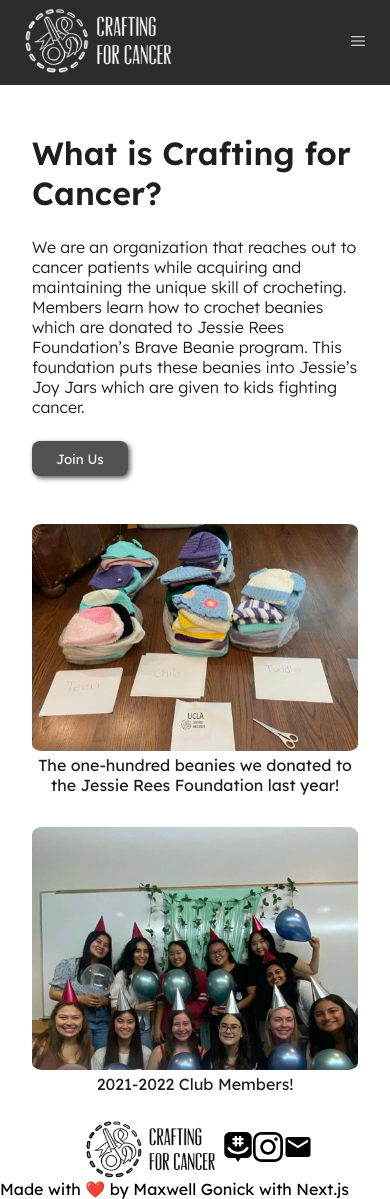
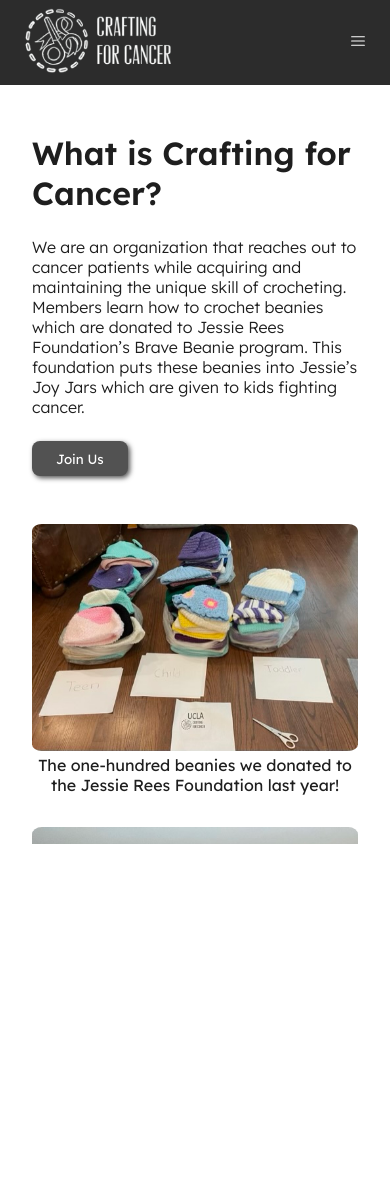
Before and after one commit to maxgonick/ucla-crafting-for-cancer-next, a Next.js app: page / in a window 390 px wide. After the commit the page ends 844 px from the top, so only its background shows below. Built offline with nearby package versions, Linux system fonts and the light colour scheme.

Commit message:
Position in index

```diff
--- a/components/Footer.tsx
+++ b/components/Footer.tsx
@@ -5,11 +5,13 @@
 import blackLogo from "@/public/black-logo.png";
 import styles from "../styles/Footer.module.css";
 
-type Props = {};
+interface Props {
+  className?: string;
+}
 
-const Footer = (props: Props) => {
+const Footer: React.FC<Props> = (props: Props) => {
   return (
-    <div className={styles.main}>
+    <div className={(styles.main, props.className)}>
       <div className={styles.icons}>
         <Image src={blackLogo} alt="logo" height={65} />
         <SiGroupme size={30} />
--- a/components/Navbar.tsx
+++ b/components/Navbar.tsx
@@ -3,38 +3,19 @@
 import Link from "next/link";
 import Image from "next/image";
 import whiteLogo from "@/public/white-logo-redone.png";
-import { Lexend } from "next/font/google";
 import { RxHamburgerMenu } from "react-icons/rx/";
 import { debug } from "console";
-
-const lexend = Lexend({
-  subsets: ["latin"],
-});
 
 type Props = {};
 
 const Navbar = (props: Props) => {
-  const [isOpen, setOpen] = useState(false);
+  const [isOpen, setOpen] = useState<Boolean>(false);
   const [height, setHeight] = useState<Number>();
   const toggleMenu = (): void => {
     setOpen(!isOpen);
   };
-  // const navbarRef = useRef<HTMLDivElement>(null);
-
-  // const getHeight = (): void => {
-  //   if (navbarRef) {
-  //     const newHeight = navbarRef.current?.offsetHeight;
-  //     console.log(newHeight);
-  //     setHeight(newHeight);
-  //   }
-  // };
-
-  // useEffect(() => {
-  //   console.log("ran!");
-  //   getHeight();
-  // }, [isOpen]);
   return (
-    <div className={lexend.className}>
+    <div>
       <nav className={styles.navbar}>
         <Link href="/">
           <Image
--- a/pages/_app.tsx
+++ b/pages/_app.tsx
@@ -1,7 +1,14 @@
 import "@/styles/globals.css";
 import type { AppProps } from "next/app";
 
+import { Lexend } from "next/font/google";
+
+const lexend = Lexend({ subsets: ["latin"] });
 
 export default function App({ Component, pageProps }: AppProps) {
-  return <Component {...pageProps} />;
+  return (
+    <main className={lexend.className}>
+      <Component {...pageProps} />
+    </main>
+  );
 }
--- a/pages/index.tsx
+++ b/pages/index.tsx
@@ -1,16 +1,11 @@
 import Head from "next/head";
 import Image from "next/image";
 import Link from "next/link";
-import { Lexend } from "next/font/google";
 import styles from "@/styles/index.module.css";
 import Beaniepic from "@/public/beaniepic.jpeg";
 import Boardpic from "@/public/boardpic.jpeg";
 import Navbar from "@/components/Navbar";
 import Footer from "@/components/Footer";
-
-const lexend = Lexend({
-  subsets: ["latin"],
-});
 
 export default function Home() {
   return (
@@ -21,7 +16,7 @@
         <meta name="viewport" content="width=device-width, initial-scale=1" />
         <link rel="icon" href="/favicon.ico" />
       </Head>
-      <main className={lexend.className}>
+      <main className={styles.main}>
         <Navbar />
         <div className={styles.top}>
           <h1 className={styles.title}>What is Crafting for Cancer?</h1>
@@ -51,7 +46,7 @@
           </div>
         </div>
         <br />
-        <Footer />
+        <Footer className={styles.footer} />
       </main>
     </>
   );
--- a/styles/Footer.module.css
+++ b/styles/Footer.module.css
@@ -12,4 +12,11 @@
 
 .credit {
   align-self: flex-start;
+  font-size: small;
 }
+
+@media screen and (max-width: 1030px) {
+  .credit {
+    align-self: center;
+  }
+}
--- a/styles/globals.css
+++ b/styles/globals.css
@@ -8,7 +8,6 @@
 body {
   max-width: 100vw;
   overflow-x: hidden;
-
   min-height: 100vh;
   /* min-height: -webkit-fill-available; */
 }
--- a/styles/index.module.css
+++ b/styles/index.module.css
@@ -1,3 +1,9 @@
+.main {
+  display: flex;
+  flex-direction: column;
+  height: 100vh;
+}
+
 /* Header description and button layout */
 .top {
   display: flex;
@@ -88,3 +94,9 @@
     caption-side: bottom;
   }
 }
+
+.footer {
+  margin-top: auto;
+  margin-bottom: 1rem;
+  margin-inline: 0.5rem;
+}
```
